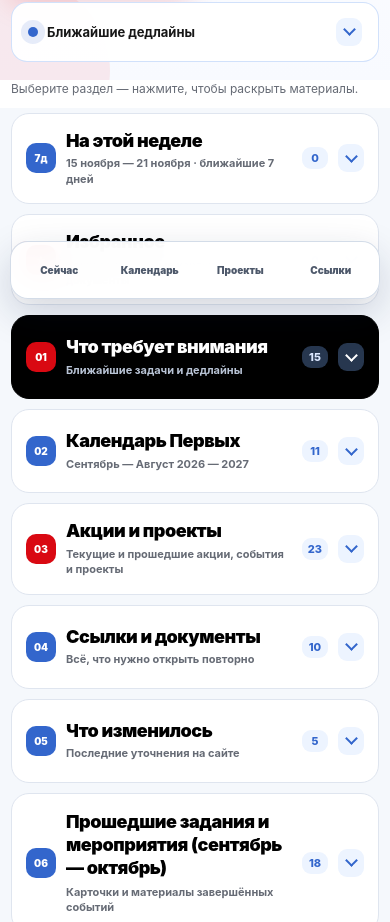
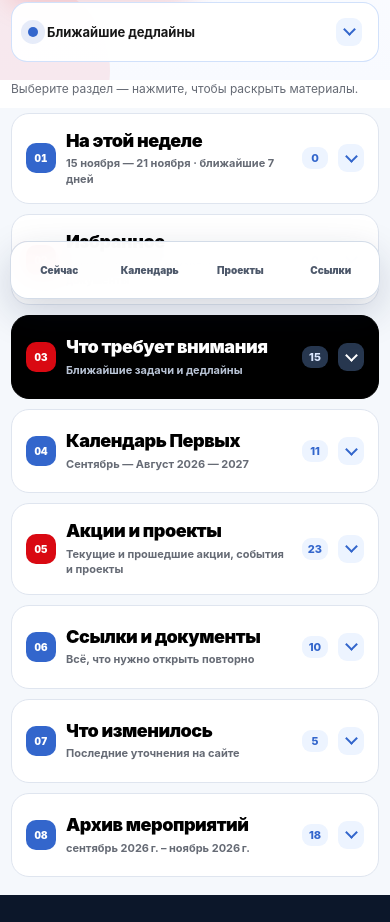
Before and after one commit to mrkustov927-star/pervye-kem-dashboard, a plain HTML site: page index.html in a window 390 px wide. Shown: the part 537-1459 px from the top of the page. Drawn offline with Linux system fonts and the light colour scheme.

Commit message:
Исправить нумерацию разделов, архив и выравнивание подвала

```diff
--- a/app.js
+++ b/app.js
@@ -51,6 +51,12 @@
   // Keep separate disclosure preferences for phones and computers.
   const compactScreen=window.matchMedia("(max-width: 820px)");
   const sectionDisclosures=()=>$$('[data-section-disclosure]');
+  function numberSections(){
+    sectionDisclosures().forEach((section,index)=>{
+      const badge=$(".section-number",section);
+      if(badge)badge.textContent=String(index+1).padStart(2,"0");
+    });
+  }
   const disclosureMode=()=>compactScreen.matches?"mobile":"desktop";
   function disclosureId(el){return el.id||el.closest("section[id]")?.id}
   function rememberSections(){
@@ -203,7 +209,8 @@
     put("#projectsSubtitle",s.projectsSubtitle);
     put("#docs-title",s.docsTitle);
     put("#docsSubtitle",s.docsSubtitle);
-    put("#archiveTitle",s.archiveTitle);
+    const legacyArchiveTitle=/^Прошедшие задания и мероприятия(?:\s*\(.*\))?$/i;
+    put("#archiveTitle",s.archiveTitle&&!legacyArchiveTitle.test(s.archiveTitle)?s.archiveTitle:"Архив мероприятий");
     put("#footerSubtitle",s.footerSubtitle);
     const banner=$("#kindnessBanner");
     if(banner){
@@ -450,6 +457,12 @@
   function renderArchive(){
     const list=items.filter(i=>isPublic(i)&&expired(i)).sort((a,b)=>(endDate(b)||parseDate(b.start))-(endDate(a)||parseDate(a.start)));
     setSectionCount("archive",list.length);
+    const dates=list.map(i=>endDate(i)||parseDate(i.start)).filter(Boolean).sort((a,b)=>a-b);
+    const subtitle=$("#archiveSubtitle");
+    if(subtitle){
+      const label=dates.length?new Intl.DateTimeFormat("ru-RU",{month:"long",year:"numeric"}).formatRange(dates[0],dates[dates.length-1]):"Карточки и материалы завершённых событий";
+      subtitle.textContent=label;
+    }
     $("#archiveList").innerHTML=list.map(i=>'<button class="archive-card" data-open="'+i.id+'"><b>'+esc(i.title)+'</b><span>'+esc(i.category)+' · '+esc(i.deadline?fmt(i.deadline):"завершено")+'</span></button>').join("")||'<div class="empty">Архив пока пуст.</div>';
     decorateCards("archiveList");
   }
@@ -654,6 +667,7 @@
     applyView();refreshFavoriteButtons();renderFavorites();
   });
   run("view",applyView);
+  run("section-numbers",numberSections);
   run("settings",applySiteSettings);
   run("freshness",renderFreshness);
   run("hero",renderHero);
--- a/index.html
+++ b/index.html
@@ -7,7 +7,7 @@
   <meta name="description" content="Рабочий кабинет первичных организаций Движения Первых Кемского муниципального округа: задачи, акции, дедлайны, календарь и документы." />
   <title>Первые · Кемский округ — рабочий кабинет</title>
   <link rel="icon" href="favicon.svg" type="image/svg+xml" />
-  <link rel="stylesheet" href="styles.css?v=20261115-desktop-tools" />
+  <link rel="stylesheet" href="styles.css?v=20261115-layout-fix" />
 </head>
 <body>
   <header class="site-header">
@@ -103,7 +103,7 @@
       <div class="wrap">
         <details class="section-disclosure" data-section-disclosure open>
           <summary class="section-summary">
-            <span class="section-number blue" aria-hidden="true">7д</span>
+            <span class="section-number blue" aria-hidden="true">01</span>
             <h2 class="section-label"><span id="week-title">На этой неделе</span><small id="weekRange">Ближайшие 7 дней</small></h2>
             <span class="section-count" data-section-count="week"></span><span class="section-chevron" aria-hidden="true"></span>
           </summary>
@@ -116,7 +116,7 @@
       <div class="wrap">
         <details class="section-disclosure" data-section-disclosure>
           <summary class="section-summary">
-            <span class="section-number red" aria-hidden="true">★</span>
+            <span class="section-number red" aria-hidden="true">02</span>
             <h2 class="section-label"><span id="favorites-title">Избранное</span><small>Ваши сохранённые карточки и документы</small></h2>
             <span class="section-count" data-section-count="favorites"></span><span class="section-chevron" aria-hidden="true"></span>
           </summary>
@@ -129,7 +129,7 @@
       <div class="wrap">
         <details class="section-disclosure light" data-section-disclosure open>
           <summary class="section-summary">
-            <span class="section-number red" aria-hidden="true">01</span>
+            <span class="section-number red" aria-hidden="true">03</span>
             <h2 class="section-label"><span id="now-title">Что требует внимания</span><small id="nowSubtitle">Ближайшие задачи и дедлайны</small></h2>
             <span class="section-count" data-section-count="now"></span>
             <span class="section-chevron" aria-hidden="true"></span>
@@ -146,7 +146,7 @@
       <div class="wrap">
         <details class="section-disclosure" data-section-disclosure open>
           <summary class="section-summary">
-            <span class="section-number blue" aria-hidden="true">02</span>
+            <span class="section-number blue" aria-hidden="true">04</span>
             <h2 class="section-label"><span id="calendar-title">Календарь Первых</span><small id="calendarSubtitle">Сентябрь — ноябрь 2026</small></h2>
             <span class="section-count" data-section-count="calendar"></span>
             <span class="section-chevron" aria-hidden="true"></span>
@@ -175,7 +175,7 @@
       <div class="wrap">
         <details class="section-disclosure" data-section-disclosure open>
           <summary class="section-summary">
-            <span class="section-number red" aria-hidden="true">03</span>
+            <span class="section-number red" aria-hidden="true">05</span>
             <h2 class="section-label"><span id="projects-title">Акции и проекты</span><small id="projectsSubtitle">Текущие и прошедшие акции, события и проекты</small></h2>
             <span class="section-count" data-section-count="projects"></span>
             <span class="section-chevron" aria-hidden="true"></span>
@@ -197,7 +197,7 @@
       <div class="wrap">
         <details class="section-disclosure" data-section-disclosure open>
           <summary class="section-summary">
-            <span class="section-number blue" aria-hidden="true">04</span>
+            <span class="section-number blue" aria-hidden="true">06</span>
             <h2 class="section-label"><span id="docs-title">Ссылки и документы</span><small id="docsSubtitle">Всё, что нужно открыть повторно</small></h2>
             <span class="section-count" data-section-count="docs"></span>
             <span class="section-chevron" aria-hidden="true"></span>
@@ -213,7 +213,7 @@
       <div class="wrap">
         <details class="section-disclosure" data-section-disclosure open>
           <summary class="section-summary">
-            <span class="section-number blue" aria-hidden="true">05</span>
+            <span class="section-number blue" aria-hidden="true">07</span>
             <h2 class="section-label"><span id="updates-title">Что изменилось</span><small>Последние уточнения на сайте</small></h2>
             <span class="section-count" data-section-count="updates"></span>
             <span class="section-chevron" aria-hidden="true"></span>
@@ -228,7 +228,7 @@
     <section class="archive-section" id="archive">
       <div class="wrap">
         <details class="archive-box section-disclosure" data-section-disclosure open>
-          <summary class="section-summary"><span class="section-number blue" aria-hidden="true">06</span><h2 class="section-label"><span id="archiveTitle">Прошедшие задания и мероприятия (сентябрь — октябрь)</span><small>Карточки и материалы завершённых событий</small></h2><span class="section-count" data-section-count="archive"></span><span class="section-chevron" aria-hidden="true"></span></summary>
+          <summary class="section-summary"><span class="section-number blue" aria-hidden="true">08</span><h2 class="section-label"><span id="archiveTitle">Архив мероприятий</span><small id="archiveSubtitle">Карточки и материалы завершённых событий</small></h2><span class="section-count" data-section-count="archive"></span><span class="section-chevron" aria-hidden="true"></span></summary>
           <div class="archive-grid" id="archiveList"></div>
         </details>
       </div>
@@ -261,6 +261,6 @@
   <div class="toast" id="toast" role="status" aria-live="polite"></div>
 
   <script src="data.js?v=20261115-character-first"></script>
-  <script src="app.js?v=20261115-desktop-tools"></script>
+  <script src="app.js?v=20261115-layout-fix"></script>
 </body>
 </html>
--- a/styles.css
+++ b/styles.css
@@ -218,6 +218,12 @@ details[open]>.section-summary .section-chevron:before,details[open]>.hero-visua
 .week-section,.favorites-section{padding:30px 0 36px;background:#fff}
 .favorites-section{background:#f7f9fd}
 .week-section .section-label,.favorites-section .section-label{font-size:32px}
+.archive-box.section-disclosure{border:0;border-radius:0;overflow:visible}
+.archive-box .section-summary{padding:0;min-height:39px}
+.archive-box .section-label{font-size:clamp(31px,4vw,46px);letter-spacing:-.04em}
+.archive-box .section-label small{font-size:14px}
+.archive-box .archive-grid{padding:24px 0 0}
+.section-summary .section-number{width:39px;flex:0 0 39px;font-variant-numeric:tabular-nums}
 #week,#favorites{scroll-margin-top:92px}
 .favorites-hint{margin:0 0 16px;color:var(--muted);font-size:12px;line-height:1.5}
 .favorites-grid{display:grid;grid-template-columns:repeat(3,minmax(0,1fr));gap:14px}
@@ -275,13 +281,16 @@ details[open]>.section-summary .section-chevron:before,details[open]>.hero-visua
 @media(min-width:1280px){
   main{margin-left:210px}
   main .wrap{width:min(var(--wrap),calc(100% - 56px))}
+  .footer{margin-left:210px}
+  .footer .wrap{width:min(var(--wrap),calc(100% - 56px))}
   .desktop-sidebar{position:fixed;left:16px;top:165px;z-index:35;display:grid;gap:5px;width:178px;padding:12px 8px;max-height:calc(100dvh - 185px);overflow:auto;border:1px solid #e1e7f0;border-radius:18px;background:#fff;box-shadow:0 12px 35px rgba(23,43,77,.05)}
   .sidebar-caption{padding:7px 9px 12px;color:#7a8495;font-size:9px;font-weight:900;text-transform:uppercase;letter-spacing:.07em}
   .desktop-sidebar a{display:flex;align-items:center;justify-content:space-between;gap:6px;min-height:41px;padding:9px;border-radius:10px;color:#536176;font-size:11px;font-weight:800}
   .desktop-sidebar a:hover,.desktop-sidebar a[aria-current="location"]{background:#edf4ff;color:var(--blue)}
   .desktop-sidebar a span{font-size:10px;color:#7b8da7}
   .desktop-sidebar .sidebar-top{margin-top:8px;border-top:1px solid #edf0f5;border-radius:0}
-  .section-label{font-size:36px}.section-label small{font-size:12px;max-width:260px}
+  .section-label,.week-section .section-label,.favorites-section .section-label,.archive-box .section-label{font-size:36px}
+  .section-label small,.archive-box .section-label small{font-size:12px;max-width:260px}
 }
 @media(min-width:821px) and (max-width:1100px){
   .list-view .task-card-compact,.list-view .project-card-compact{grid-template-columns:110px minmax(0,1fr) 150px;grid-template-areas:"date title open" "date category open"}
@@ -291,6 +300,8 @@ details[open]>.section-summary .section-chevron:before,details[open]>.hero-visua
 @media(max-width:820px){
   .workspace-toolbar{display:none}
   .week-section,.favorites-section{padding:5px 0;background:#f5f8fc}
+  .archive-box.section-disclosure{border:1px solid #dfe5ef;border-radius:18px;overflow:hidden}
+  .archive-box .archive-grid{padding:4px 14px 16px}
   .month-switch{flex-wrap:nowrap}
   .week-section .section-label,.favorites-section .section-label{font-size:18px}
   .favorites-grid{grid-template-columns:1fr}
```
